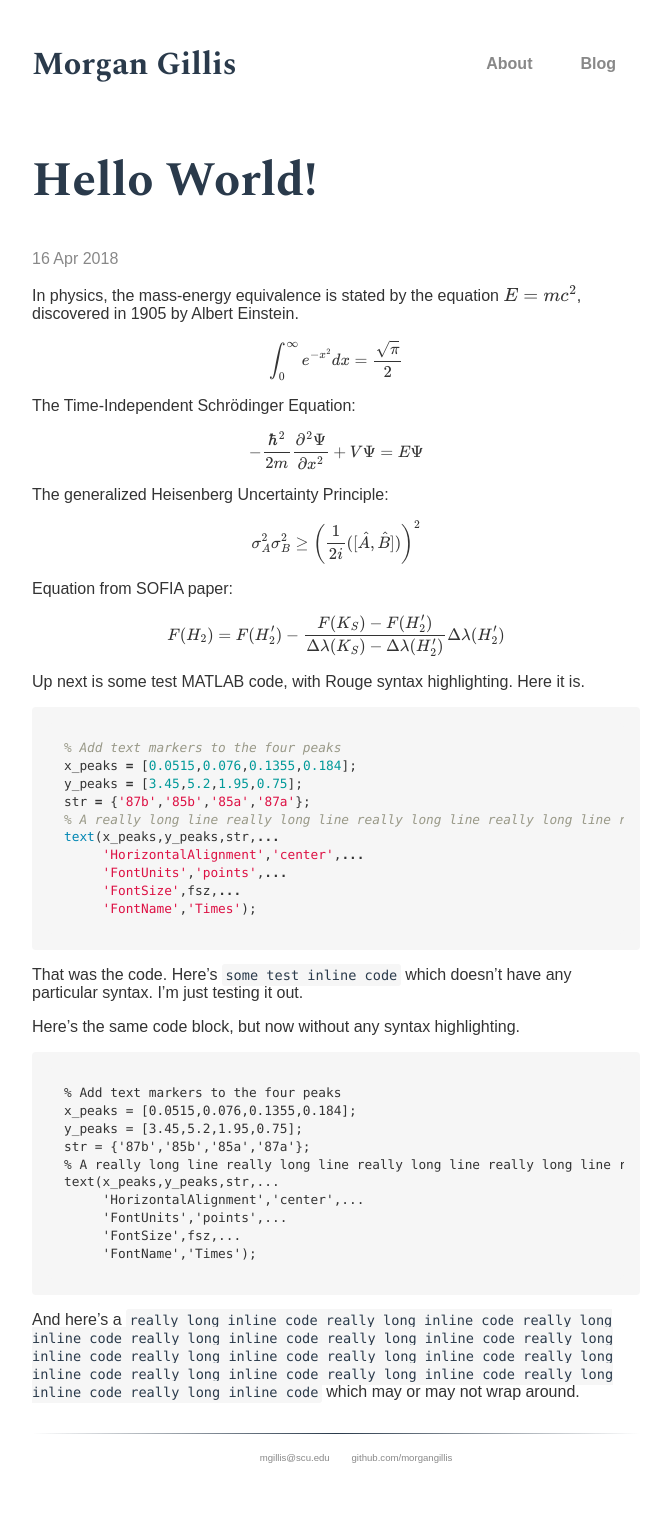
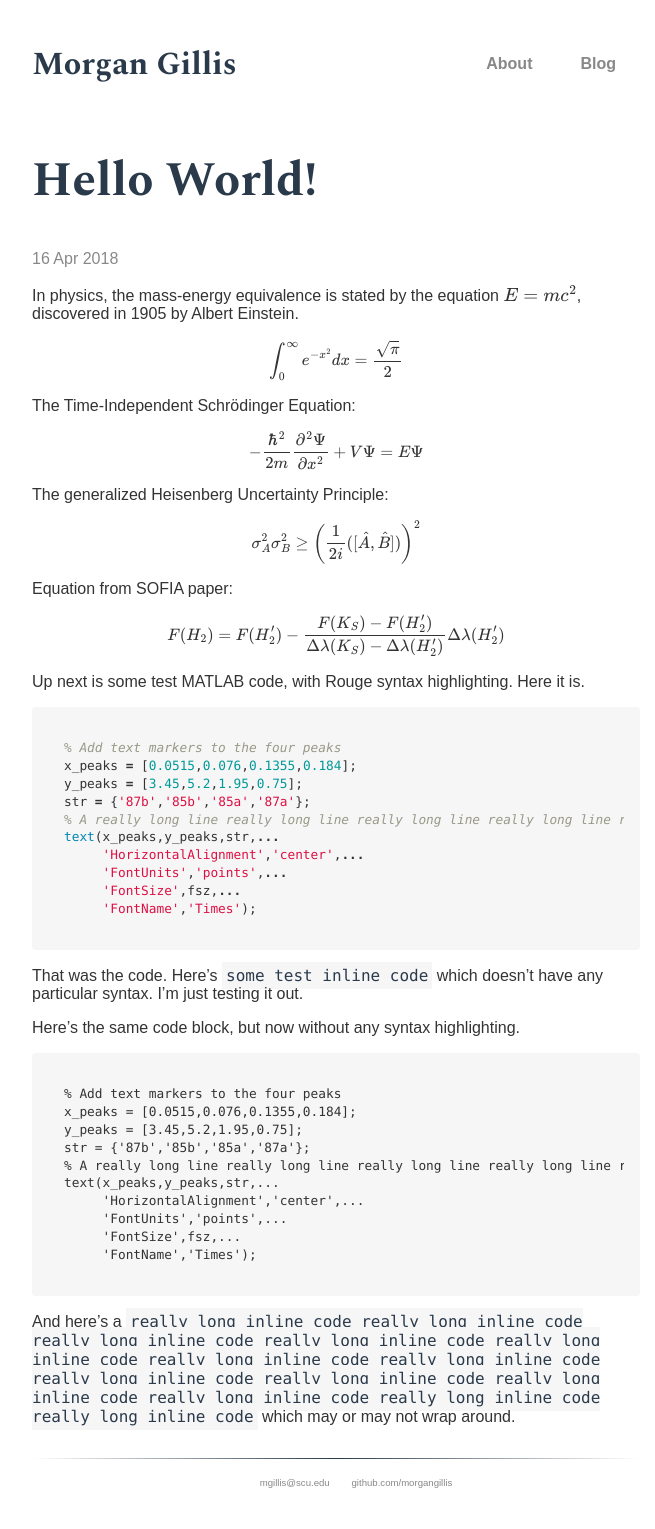
Before and after one commit to morgangillis/morgangillis.github.io, a Jekyll site: the page built from _posts/2018-04-16-hello-world.md, in a window 1280 px wide. Shown: the whole page, without its empty margins (304-959 px from the left). Built offline with Jekyll 4.4.1, drawn with Linux system fonts in a browser that asks for light colours; some web fonts are replaced; formulas are drawn with MathJax 3; before the commit the page ends 1504 px from its top, so only the background shows below that.

Commit message:
Update code.scss

```diff
--- a/_sass/code.scss
+++ b/_sass/code.scss
@@ -4,10 +4,10 @@
 
 code {
   padding: .25em;
-  font-size: 85%;
+  // font-size: 85%;
   color: #2a3a4b;
   background-color: #f6f6f6;
-  border-radius: 3px;
+  // border-radius: 3px;
 }
 
 pre {
```
